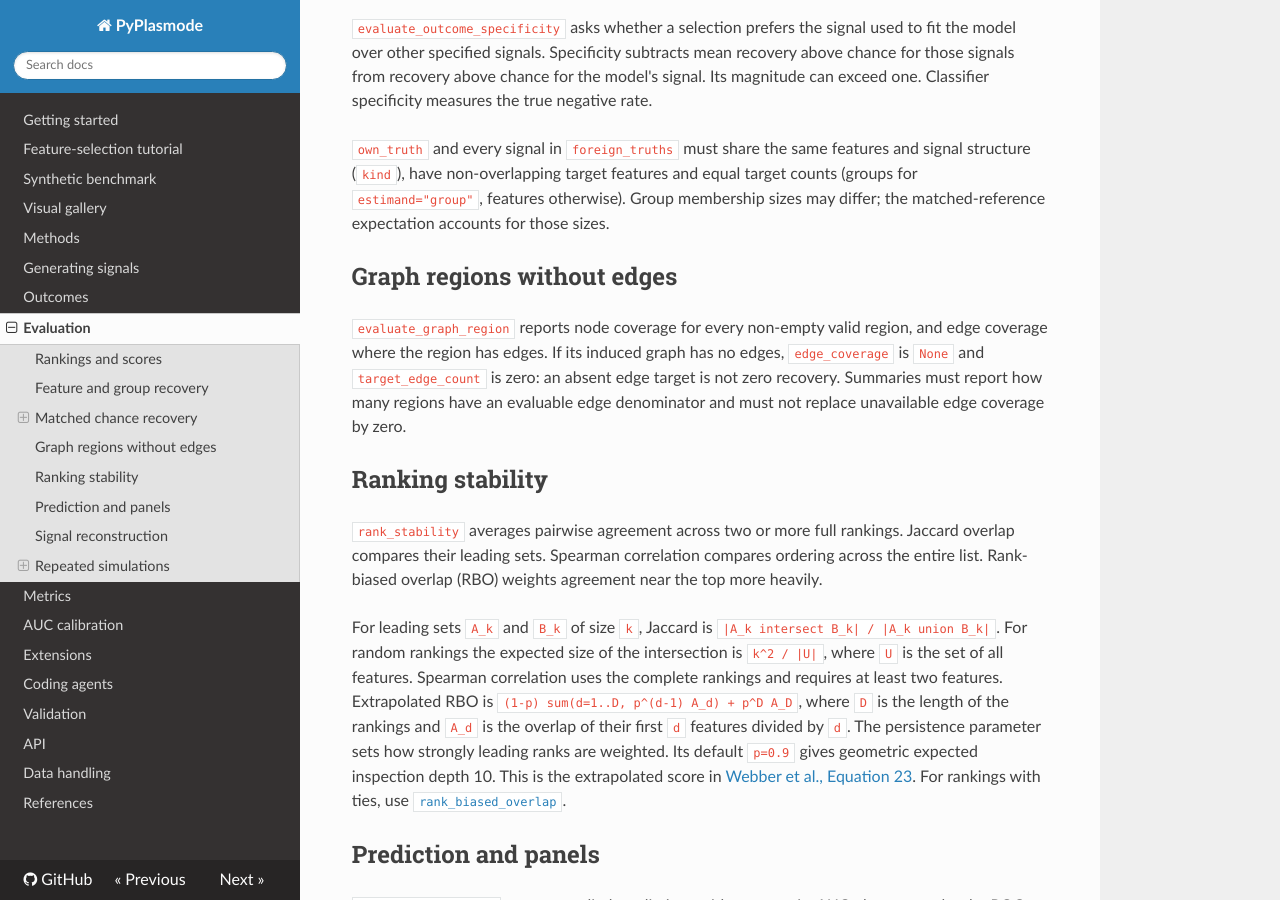
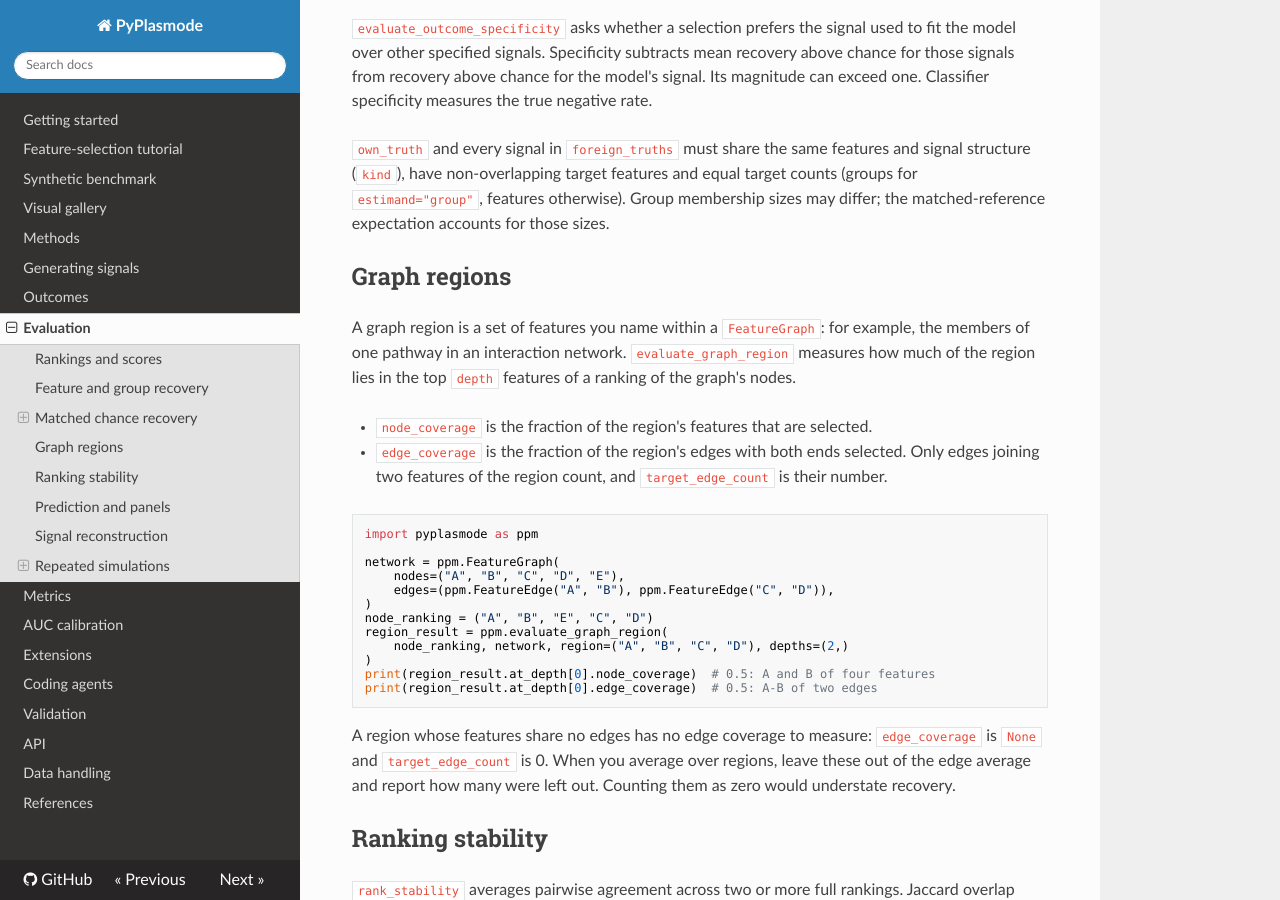
Before and after one commit to BradSegal/PyPlasmode, an MkDocs documentation site: the page built from docs/evaluation.md, in a window 1280 px wide and 900 px high, scrolled down 3083 px. Built offline with MkDocs 1.6.1, drawn with Linux system fonts in a browser that asks for light colours; nearby versions of some CDN libraries.

Commit message:
Explain graph-region evaluation with a worked example

````diff
--- a/docs/evaluation.md
+++ b/docs/evaluation.md
@@ -138,13 +138,35 @@ structure (`kind`), have non-overlapping target features and equal target counts
 `estimand="group"`, features otherwise). Group membership sizes may differ; the
 matched-reference expectation accounts for those sizes.
 
-## Graph regions without edges
+## Graph regions
 
-`evaluate_graph_region` reports node coverage for every non-empty valid region, and edge
-coverage where the region has edges. If its induced graph has no edges, `edge_coverage`
-is `None` and `target_edge_count` is zero: an absent edge target is not zero recovery.
-Summaries must report how many regions have an evaluable edge denominator and must not
-replace unavailable edge coverage by zero.
+A graph region is a set of features you name within a `FeatureGraph`: for example, the members
+of one pathway in an interaction network. `evaluate_graph_region` measures how much of the
+region lies in the top `depth` features of a ranking of the graph's nodes.
+
+- `node_coverage` is the fraction of the region's features that are selected.
+- `edge_coverage` is the fraction of the region's edges with both ends selected. Only edges
+  joining two features of the region count, and `target_edge_count` is their number.
+
+```python
+import pyplasmode as ppm
+
+network = ppm.FeatureGraph(
+    nodes=("A", "B", "C", "D", "E"),
+    edges=(ppm.FeatureEdge("A", "B"), ppm.FeatureEdge("C", "D")),
+)
+node_ranking = ("A", "B", "E", "C", "D")
+region_result = ppm.evaluate_graph_region(
+    node_ranking, network, region=("A", "B", "C", "D"), depths=(2,)
+)
+print(region_result.at_depth[0].node_coverage)  # 0.5: A and B of four features
+print(region_result.at_depth[0].edge_coverage)  # 0.5: A-B of two edges
+```
+
+A region whose features share no edges has no edge coverage to measure: `edge_coverage` is
+`None` and `target_edge_count` is 0. When you average over regions, leave these out of the
+edge average and report how many were left out. Counting them as zero would understate
+recovery.
 
 ## Ranking stability
 
````
Also changed, not shown: 1 other file.
